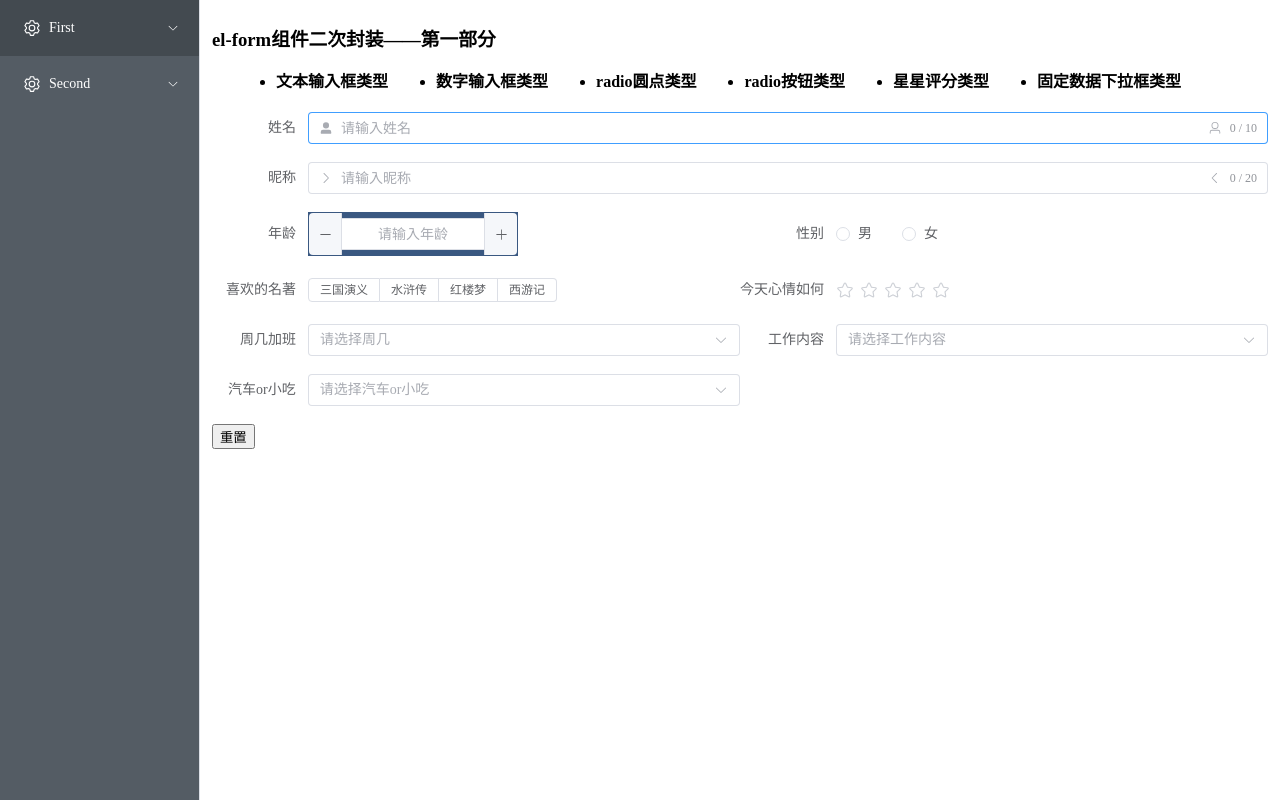
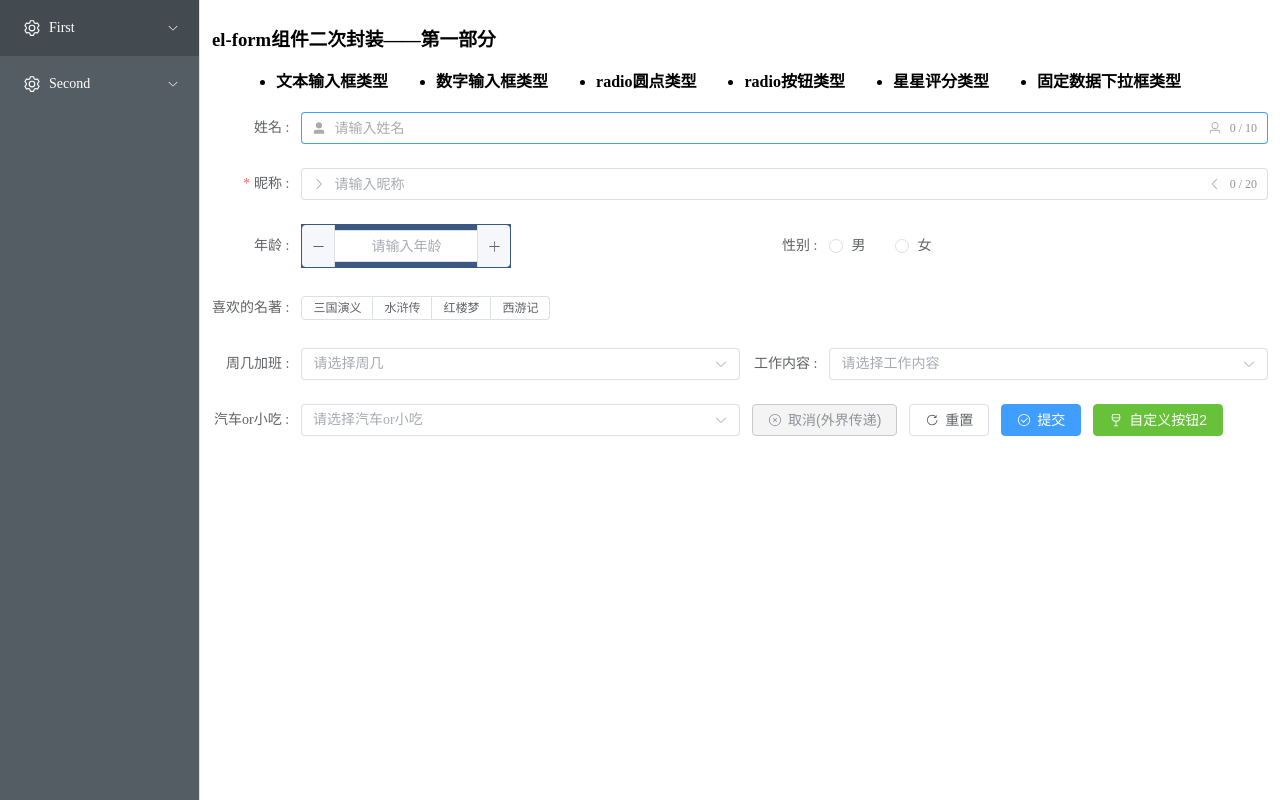
Before and after one commit to shuirongshuifu/vue3-ts-vite3, a Vue app: page /one in a window 1280 px wide. Built offline with nearby package versions, Linux system fonts and the light colour scheme.

Commit message:
继续完善功能

```diff
--- a/src/components/MyForm/MyForm.vue
+++ b/src/components/MyForm/MyForm.vue
@@ -1,20 +1,26 @@
 <template>
-  <el-form ref="myFormRef" :model="form" label-width="auto">
+  <el-form ref="myFormRef" :model="modelValue" v-bind="mergeAttr" @keyup.enter="submit(myFormRef)">
     <el-row>
       <el-col class="setElCol" :span="item.span" v-for="(item, index) in conf">
-        <el-form-item v-if="!item.hidden" style="width: 100%;" :label="item.label">
-          <component :is="item.type" :form="form" :attr="item.attr">
+        <el-form-item v-if="!item.hidden" style="width: 100%;" :label="item.label" :prop="item.attr.prop">
+          <component :is="item.type" :form="modelValue" :attr="item.attr">
           </component>
+        </el-form-item>
+      </el-col>
+      <el-col style="flex: 1">
+        <el-form-item>
+          <template v-for="(btn, key) in mergeBtns">
+            <el-button v-bind="btn" @click="clickBtn(key as string, btn)">{{ btn.name }}</el-button>
+          </template>
         </el-form-item>
       </el-col>
     </el-row>
   </el-form>
-  <button @click="resetForm(myFormRef)">重置</button>
 </template>
 
 <script setup lang="ts">
-import { ref, provide } from "vue";
-import type { ComponentSize, FormInstance, FormRules } from 'element-plus'
+import { ref, provide, watch, computed, defineExpose } from "vue";
+import { cloneDeep } from "lodash";
 
 import MyInput from "./components/MyInput/MyInput.vue";
 import MyInputNumber from "./components/MyInputNumber/MyInputNumber.vue";
@@ -22,18 +28,7 @@ import MyRadio from "./components/MyRadio/MyRadio.vue";
 import MyRate from "./components/MyRate/MyRate.vue";
 import MySelect from "./components/MySelect/MySelect.vue";
 
-const emit = defineEmits(['ev']);
-
-provide('eventCallBack', (info: object) => {
-  emit('ev', info)
-})
-
-const myFormRef = ref<FormInstance>()
-
-const resetForm = (formEl: FormInstance | undefined) => {
-  if (!formEl) return
-  formEl.resetFields()
-}
+import type { FormInstance, FormRules } from 'element-plus'
 
 defineOptions({
   name: 'MyForm',
@@ -44,22 +39,150 @@ interface ConfItem {
   [key: string]: any;
 }
 
-defineProps({
+const props = defineProps({
   conf: {
     type: Array as () => ConfItem[],
     required: true,
   },
-  form: {
+  modelValue: {
     type: Object,
     required: true,
+    default: () => { }
+  },
+  formAttr: {
+    type: Object,
+    default: () => { }
+  },
+  // 默认的3个按钮
+  btns: {
+    type: Object,
+    default: () => { }
   },
 });
+
+// 组件实例
+const myFormRef = ref<FormInstance>()
+
+// 自定义事件
+const emit = defineEmits(['update:modelValue', 'ev']);
+
+// 存一份初始值，用于重置form
+const initForm = cloneDeep(props.modelValue)
+const reset = (myFormRef: FormInstance | undefined) => {
+  // 更新外层v-model数据，并清除表单校验
+  emit('update:modelValue', initForm);
+  myFormRef?.resetFields()
+  props.formAttr.cb({
+    btnName: 'reset',
+    formVal: props.modelValue
+  })
+}
+
+// 重置或提交都通过cb来抛出去通知外面
+const submit = async (myFormRef: FormInstance | undefined) => {
+  if (!myFormRef) return
+  await myFormRef.validate((valid, fields) => {
+    if (valid) {
+      props.formAttr.cb({
+        btnName: 'submit',
+        formVal: props.modelValue
+      })
+    } else {
+      console.log('error submit!', fields)
+    }
+  })
+}
+
+// 取消操作通知外面
+const cancel = () => {
+  props.formAttr.cb({
+    btnName: 'cancel',
+    formVal: props.modelValue
+  })
+}
+
+// 收集并暴露给父组件用
+const clickBtn = (which: string, btn?: ConfItem) => {
+  if (which == 'reset') reset(myFormRef.value)
+  if (which == 'submit') submit(myFormRef.value)
+  if (which == 'cancel') cancel()
+  if (btn?.cb) btn.cb(btn)
+}
+
+defineExpose({
+  clickBtn
+});
+
+
+watch(props.modelValue, (newVal) => {
+  // 更新外层v-model数据
+  emit('update:modelValue', newVal);
+})
+
+// 为第三层提供事件中转钩子函数
+provide('eventCallBack', (info: object) => {
+  emit('ev', info)
+})
+
+// 合并外界传递进来的el-form属性
+const mergeAttr = computed(() => {
+  const defaultAttr = {
+    labelWidth: "auto",
+    labelPosition: 'right',
+    size: 'default'
+  }
+  return { ...defaultAttr, ...props.formAttr }
+})
+
+// 合并按钮
+const mergeBtns = computed(() => {
+  const defaultBtns: ConfItem = {
+    cancel: {
+      name: '取消',
+      icon: 'CircleClose',
+      type: "info",
+      plain: true,
+      hidden: false
+    },
+    reset: {
+      name: '重置',
+      icon: 'RefreshRight',
+      plain: true,
+    },
+    submit: {
+      name: '提交',
+      icon: 'CircleCheck',
+      type: "primary"
+    }
+  }
+  const propsBtns = cloneDeep(props.btns)
+  for (const pkey in propsBtns) {
+    if (pkey in defaultBtns) {
+      defaultBtns[pkey] = {
+        ...defaultBtns[pkey],
+        ...propsBtns[pkey]
+      }
+    } else {
+      defaultBtns[pkey] = propsBtns[pkey]
+    }
+    // 有hidden的删除不要
+    if (defaultBtns[pkey].hidden) delete defaultBtns[pkey]
+  }
+  return defaultBtns
+})
 </script>
 
 <style>
 .setElCol {
   display: flex;
   align-items: center;
+  margin-bottom: 6px;
+}
+
+.btnsElCol {
+  flex: 1;
+  box-sizing: border-box;
+  padding: 0 24px;
 }
 
 .el-form-item__label-wrap {
--- a/src/views/First/One.vue
+++ b/src/views/First/One.vue
@@ -8,7 +8,7 @@
     <li>星星评分类型</li>
     <li>固定数据下拉框类型</li>
   </ul>
-  <MyForm :conf="conf" :form="form" @ev="ev"></MyForm>
+  <MyForm :conf="conf" v-model="form" @ev="ev" :formAttr="formAttr" :btns="btns"></MyForm>
   <!-- <button @click="clearFn">清空</button>
   <button @click="setFn">赋值</button> -->
 </template>
@@ -132,6 +132,7 @@ const conf = reactive([
     type: 'MyRate', // 评分组件类型
     label: '今天心情如何',
     span: 12,
+    hidden: true,
     attr: {
       prop: 'heart',
       texts: ['不好', '一般', '好', '很好', '特别好'],
@@ -214,10 +215,45 @@ const conf = reactive([
  *    定义对象，其中的键为字符串，值为任意类型
  *    便于快速配置（form对象有很多key value）
  * */
-let form = ref<Record<string, any>>({})
+let form = ref<Record<string, any>>({
+  name: '',
+  nickName: '',
+  age: null,
+  gender: '',
+  likeBook: '',
+  whichDay: null,
+  workContent: '',
+  carOrEat: ''
+})
+
+let btns = {
+  cancel: {
+    name: '取消(外界传递)',
+    style: 'margin-left: 12px;',
+    hidden: false,
+  },
+  selfBtn1: {
+    name: '自定义按钮1',
+    icon: 'More',
+    type: "success",
+    hidden: true,
+    plain: true,
+    cb: (btn: object) => {
+      console.log('点击的是自定义按钮', btn);
+    }
+  },
+  selfBtn2: {
+    name: '自定义按钮2',
+    icon: 'GobletFull',
+    type: "success",
+    cb: (btn: object) => {
+      console.log('点击的是自定义按钮', btn);
+    }
+  },
+}
 
 watch(form.value, (newVal) => {
-  // console.log('newVal', newVal);
+  console.log('第一层', newVal);
 }, { deep: true })
 
 interface EventInfo {
@@ -259,6 +295,19 @@ const ev = (info: EventInfo) => {
   }
 }
 
+const formAttr = reactive({
+  labelSuffix: ' :',
+  rules: {
+    nickName: [
+      { required: true, message: 'Please input Activity name', trigger: 'blur' },
+    ],
+  },
+  cb: (val: any) => {
+    console.log('外层接收', val);
+  }
+})
+
+
 const clearFn = () => {
   // form.value = {}
 }
--- a/src/views/First/Three.vue
+++ b/src/views/First/Three.vue
@@ -1,10 +1,189 @@
 <template>
-  333
+  <el-form ref="ruleFormRef" style="max-width: 600px" :model="ruleForm" :rules="rules" label-width="auto"
+    class="demo-ruleForm" :size="formSize" status-icon>
+    <el-form-item label="Activity name" prop="name">
+      <el-input v-model="ruleForm.name" />
+    </el-form-item>
+    <el-form-item label="Activity zone" prop="region">
+      <el-select v-model="ruleForm.region" placeholder="Activity zone">
+        <el-option label="Zone one" value="shanghai" />
+        <el-option label="Zone two" value="beijing" />
+      </el-select>
+    </el-form-item>
+    <el-form-item label="Activity count" prop="count">
+      <el-select-v2 v-model="ruleForm.count" placeholder="Activity count" :options="options" />
+    </el-form-item>
+    <el-form-item label="Activity time" required>
+      <el-col :span="11">
+        <el-form-item prop="date1">
+          <el-date-picker v-model="ruleForm.date1" type="date" aria-label="Pick a date" placeholder="Pick a date"
+            style="width: 100%" />
+        </el-form-item>
+      </el-col>
+      <el-col class="text-center" :span="2">
+        <span class="text-gray-500">-</span>
+      </el-col>
+      <el-col :span="11">
+        <el-form-item prop="date2">
+          <el-time-picker v-model="ruleForm.date2" aria-label="Pick a time" placeholder="Pick a time"
+            style="width: 100%" />
+        </el-form-item>
+      </el-col>
+    </el-form-item>
+    <el-form-item label="Instant delivery" prop="delivery">
+      <el-switch v-model="ruleForm.delivery" />
+    </el-form-item>
+    <el-form-item label="Activity location" prop="location">
+      <el-segmented v-model="ruleForm.location" :options="locationOptions" />
+    </el-form-item>
+    <el-form-item label="Activity type" prop="type">
+      <el-checkbox-group v-model="ruleForm.type">
+        <el-checkbox value="Online activities" name="type">
+          Online activities
+        </el-checkbox>
+        <el-checkbox value="Promotion activities" name="type">
+          Promotion activities
+        </el-checkbox>
+        <el-checkbox value="Offline activities" name="type">
+          Offline activities
+        </el-checkbox>
+        <el-checkbox value="Simple brand exposure" name="type">
+          Simple brand exposure
+        </el-checkbox>
+      </el-checkbox-group>
+    </el-form-item>
+    <el-form-item label="Resources" prop="resource">
+      <el-radio-group v-model="ruleForm.resource">
+        <el-radio value="Sponsorship">Sponsorship</el-radio>
+        <el-radio value="Venue">Venue</el-radio>
+      </el-radio-group>
+    </el-form-item>
+    <el-form-item label="Activity form" prop="desc">
+      <el-input v-model="ruleForm.desc" type="textarea" />
+    </el-form-item>
+    <el-form-item>
+      <el-button type="primary" @click="submitForm(ruleFormRef)">
+        Create
+      </el-button>
+      <el-button @click="resetForm(ruleFormRef)">Reset</el-button>
+    </el-form-item>
+  </el-form>
 </template>
 
-<script setup lang="ts">
+<script lang="ts" setup>
+import { reactive, ref } from 'vue'
+import type { ComponentSize, FormInstance, FormRules } from 'element-plus'
+
+interface RuleForm {
+  name: string
+  region: string
+  count: string
+  date1: string
+  date2: string
+  delivery: boolean
+  location: string
+  type: string[]
+  resource: string
+  desc: string
+}
+
+const formSize = ref<ComponentSize>('default')
+const ruleFormRef = ref<FormInstance>()
+const ruleForm = reactive<RuleForm>({
+  name: 'Hello',
+  region: '',
+  count: '',
+  date1: '',
+  date2: '',
+  delivery: true,
+  location: '',
+  type: [],
+  resource: '',
+  desc: '',
+})
+
+const locationOptions = ['Home', 'Company', 'School']
+
+const rules = reactive<FormRules<RuleForm>>({
+  name: [
+    { required: true, message: 'Please input Activity name', trigger: 'blur' },
+    { min: 3, max: 5, message: 'Length should be 3 to 5', trigger: 'blur' },
+  ],
+  region: [
+    {
+      required: true,
+      message: 'Please select Activity zone',
+      trigger: 'change',
+    },
+  ],
+  count: [
+    {
+      required: true,
+      message: 'Please select Activity count',
+      trigger: 'change',
+    },
+  ],
+  date1: [
+    {
+      type: 'date',
+      required: true,
+      message: 'Please pick a date',
+      trigger: 'change',
+    },
+  ],
+  date2: [
+    {
+      type: 'date',
+      required: true,
+      message: 'Please pick a time',
+      trigger: 'change',
+    },
+  ],
+  location: [
+    {
+      required: true,
+      message: 'Please select a location',
+      trigger: 'change',
+    },
+  ],
+  type: [
+    {
+      type: 'array',
+      required: true,
+      message: 'Please select at least one activity type',
+      trigger: 'change',
+    },
+  ],
+  resource: [
+    {
+      required: true,
+      message: 'Please select activity resource',
+      trigger: 'change',
+    },
+  ],
+  desc: [
+    { required: true, message: 'Please input activity form', trigger: 'blur' },
+  ],
+})
+
+const submitForm = async (formEl: FormInstance | undefined) => {
+  if (!formEl) return
+  await formEl.validate((valid, fields) => {
+    if (valid) {
+      console.log('submit!')
+    } else {
+      console.log('error submit!', fields)
+    }
+  })
+}
+
+const resetForm = (formEl: FormInstance | undefined) => {
+  if (!formEl) return
+  formEl.resetFields()
+}
+
+const options = Array.from({ length: 10000 }).map((_, idx) => ({
+  value: `${idx + 1}`,
+  label: `${idx + 1}`,
+}))
 </script>
-
-<style scoped>
-
-</style>
--- a/src/views/Second/Aaa.vue
+++ b/src/views/Second/Aaa.vue
@@ -1,8 +1 @@
-<template>
-  aaa
-</template>
-
-<script setup lang="ts">
-</script>
-
-<style scoped></style>
+<template>aaa</template>
```
Also changed, not shown: src/components/MyForm/components/MyInput/MyInput.vue (+3 -5 lines), src/views/Second/Bbb.vue (+1 -8 lines).
